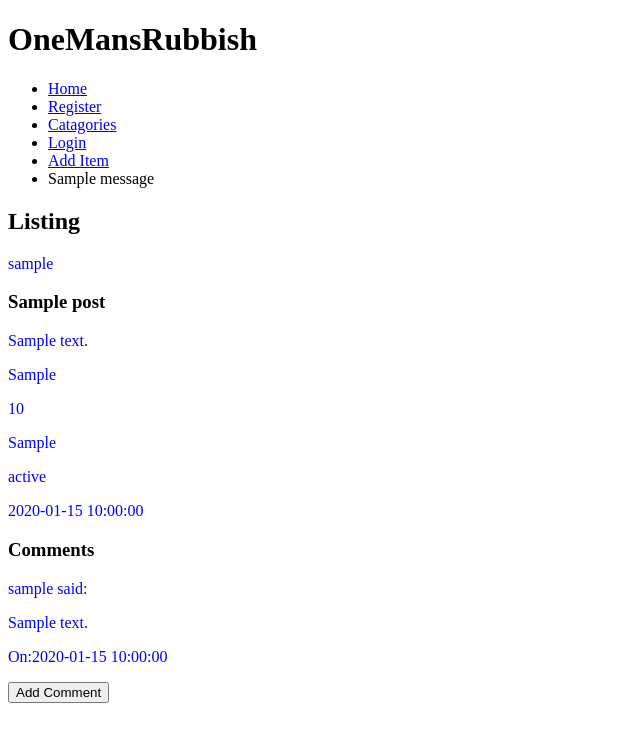
After one commit to Athunder79/OneMansRubbish, a Flask app: page /listing/1 in a window 1280 px wide. The commit adds this page. Shown: the top 742 px of the page, without its empty margins (0-640 px from the left). Run offline with Flask 3, Linux system fonts and the light colour scheme; tables that the repository leaves empty hold one stand-in row (values such as "Sample post"); one stand-in notice (Sample message) is shown.

Commit message:
added listing and comment routes

```diff
--- a/OneMansRubbish/app.py
+++ b/OneMansRubbish/app.py
@@ -11,7 +11,7 @@ from flask_sqlalchemy import SQLAlchemy
 
 from datetime import datetime
 
-from models import Users, Post, Claim, Post, Comments, DirectMessage, db
+from models import User, Post, Claim, Post, Comments, DirectMessage, db
 
 app = Flask(__name__)
 app.config.from_object('config')
@@ -20,9 +20,20 @@ with app.app_context():
     db.init_app(app)
     db.create_all()
 
+login_manager = LoginManager(app)
+login_manager.login_view = "login"
+
+@login_manager.user_loader
+def load_user(user_id):
+    return User.query.get(int(user_id))
+
+
+
 @app.route('/')
 def index():
-    return render_template('index.html')
+
+    return render_template("index.html", posted=Post.query.all())
+
 
 @app.route('/register', methods=['GET', 'POST'])
 def register():
@@ -34,32 +45,75 @@ def register():
         address_line2 = request.form['address_line2']
         city = request.form['city']
         country = request.form['country']
-        user = Users(user_name=user_name, password=password, phone=phone, address_line1=address_line1, address_line2=address_line2, city=city, country=country)
+        user = User(user_name=user_name, password=password, phone=phone, address_line1=address_line1, address_line2=address_line2, city=city, country=country)
         db.session.add(user)
         db.session.commit()
         flash('Thanks for registering')
         return redirect(url_for('login'))
     return render_template('register.html')
 
+
 @app.route('/login', methods=['GET', 'POST'])
 def login():
     if request.method == "POST":
         user_name = request.form['user_name']
-        user_password = request.form['user_password']
-        user = Users.query.filter_by(user_name=user_name, user_password=user_password).first()
+        password = request.form['password']
+        user = User.query.filter_by(user_name=user_name, password=password).first()
         if user:
             login_user(user)
-            flash('Logged in successfully.')
-            return redirect(url_for('index'))
+            flash(f"Welcome back, {user_name}!")
+            print(current_user.id)
+            return redirect(url_for("index"))
         else:
-            flash('Username or Password is incorrect.')
+            flash('Invalid Credentials')
+            return redirect(url_for('login'))
     return render_template('login.html')
+
+
+@app.route('/listing/<int:post_id>', methods=['GET','POST'])
+def listing(post_id):
+    if request.method == "POST":
+        comment_text = request.form['comment-text']
+        comment_user_id = current_user.id
+        comment_post_id = post_id
+        comments = Comments(comment_text=comment_text, comment_post_id=comment_post_id, comment_user_id=comment_user_id)
+        db.session.add(comments)
+        db.session.commit()
+
+    post = Post.query.get_or_404(post_id)
+    return render_template('listing.html', post=post, comments=Comments.query.filter_by(comment_post_id=post_id).all())
+
+
 
 @app.route('/catagories')
 def catagories():
     return render_template('catagories.html')
 
 
+@app.route('/submit_post', methods=['GET', 'POST'])
+@login_required
+def submit_post():
+    if request.method == "POST":
+        post_title = request.form['post_title']
+        user_id = current_user.id
+        post_description = request.form['post_description']
+        post_category = request.form['post_category']
+        post_quantity = request.form['post_quantity']
+        post_location = request.form['post_location']
+        post_status = request.form['post_status']
+
+        post = Post(post_title=post_title, user_id=user_id, post_description=post_description, post_category=post_category, post_quantity=post_quantity, post_location=post_location, post_status=post_status)
+        db.session.add(post)
+        db.session.commit()
+
+
+
+
+
+        return redirect(url_for('index'))
+    return render_template('submit_post.html')
+
+
 
 
 if __name__ == "__main__":
--- a/OneMansRubbish/static/script/script.js
+++ b/OneMansRubbish/static/script/script.js
@@ -0,0 +1,16 @@
+addEventListener('load', function () {
+    document.getElementById("add-comment").addEventListener("click",openComment )
+    document.getElementById("submit-comment").addEventListener("click",submitComment );
+
+})
+
+
+function openComment() {
+    document.getElementById("commentForm").className = "show";
+    document.getElementById("add-comment").className = "hide";
+}
+
+function submitComment() {
+    document.getElementById("commentForm").className = "hide";
+    document.getElementById("add-comment").className = "show";
+}
--- a/OneMansRubbish/static/style/style.css
+++ b/OneMansRubbish/static/style/style.css
@@ -0,0 +1,13 @@
+
+
+p {
+    color:blue;
+}
+
+.hide {
+    display: none;
+}
+
+.show {
+    display: block;
+}
--- a/OneMansRubbish/templates/base.html
+++ b/OneMansRubbish/templates/base.html
@@ -4,6 +4,8 @@
   <meta charset="UTF-8">
   <meta name="viewport" content="width=device-width, initial-scale=1.0">
   <title>OneMansRubbish</title>
+  <link rel="stylesheet" href="/static/style/style.css">
+  <script src="/static/script/script.js"></script>
 </head>
 <body>
   <header>
@@ -13,6 +15,16 @@
         <li><a href="{{ url_for('index') }}">Home</a></li>
         <li><a href="{{ url_for('register') }}">Register</a></li>
         <li><a href="{{ url_for('catagories') }}">Catagories</a></li>
+        <li><a href="{{ url_for('login') }}">Login</a></li>
+        <li><a href="{{ url_for('submit_post') }}">Add Item</a></li>
+        {% with messages = get_flashed_messages() %}
+        {% if messages %}
+          {% for message in messages %}
+            <li>{{ message }}</li>
+          {% endfor %}
+        {% endif %}
+      {% endwith %}
+
       </ul>
     </nav>
   </header>
--- /dev/null
+++ b/OneMansRubbish/templates/listing.html
@@ -0,0 +1,32 @@
+{% extends 'base.html' %}
+{% block content %}
+
+    <h2>Listing</h2>
+    <p>{{ post.posted_by.user_name }}</p>
+    <h3>{{ post.post_title }}</h3>
+    <p>{{ post.post_description }}</p>
+    <p>{{ post.post_category }}</p>
+    <p>{{ post.post_quantity }}</p>
+    <p>{{ post.post_location }}</p>
+    <p>{{ post.post_status }}</p>
+    <p>{{ post.post_date }}</p>
+
+    <h3>Comments</h3>
+    {% for comment in comments %}
+        <p>{{ comment.comment_by.user_name }} said:</p>
+        <p>{{ comment.comment_text }}</p>
+        <p>On:{{ comment.comment_date }}</p>
+
+    {% endfor %}
+
+    <button action id="add-comment" class="show">Add Comment</button>
+
+    <form action="/listing/{{post.post_id}}" class="hide" id='commentForm' method="POST">
+        <label for="comment">Comment:</label><br>
+        <textarea id="comment-text" name="comment-text" rows="4" cols="50" required></textarea><br><br>
+        <input type="submit" id='submit-comment' value="Submit">
+    </form>
+
+
+
+{% endblock %}
```
Also changed, not shown: OneMansRubbish/models.py (+10 -7 lines), OneMansRubbish/templates/index.html (+17 -0 lines), OneMansRubbish/templates/login.html (+13 -0 lines), OneMansRubbish/templates/submit_post.html (added, +28 -0 lines).
